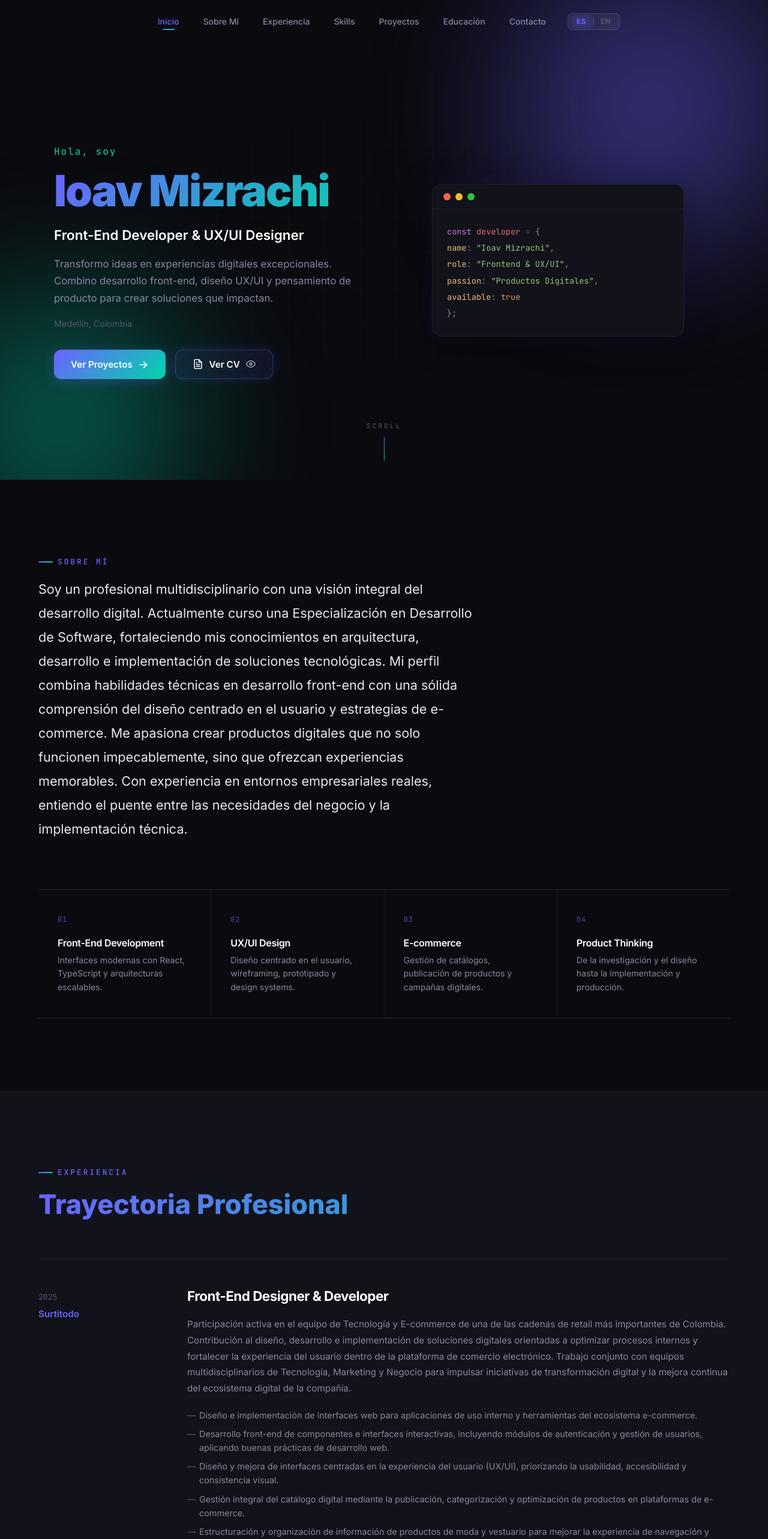
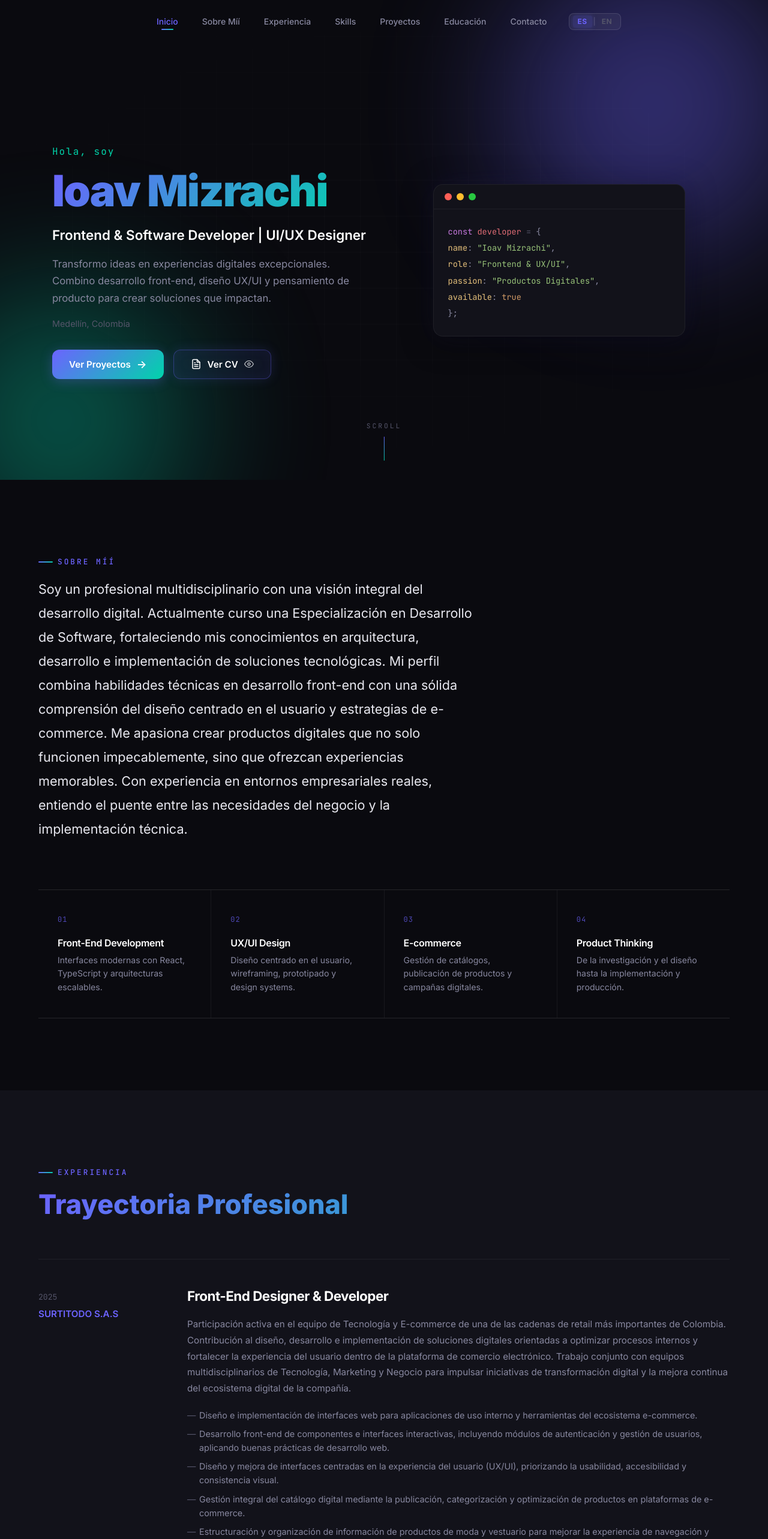
Before and after one commit to IoavM/Portafolio-Ioav, a React (Vite) app: page / in a window 1280 px wide. Shown: the top 2566 px of the page at 60% size. Built offline with nearby package versions, Linux system fonts and the light colour scheme.

Commit message:
feat: update CVs and profile data to Frontend & Software Developer | UI/UX Designer

```diff
--- a/src/data/portfolioData.ts
+++ b/src/data/portfolioData.ts
@@ -3,119 +3,124 @@ import type { PortfolioData } from "../types/types";
 export const portfolioData: PortfolioData = {
   personal: {
     name: "Ioav Mizrachi",
-    title: "Front-End Developer & UX/UI Designer",
+    title: "Frontend & Software Developer | UI/UX Designer",
     subtitle:
-      "Transformo ideas en experiencias digitales excepcionales. Combino desarrollo front-end, diseño UX/UI y pensamiento de producto para crear soluciones que impactan.",
-    location: "Medellín, Colombia",
+      "Diseñador Interactivo y estudiante de Especialización en Desarrollo de Software. Especializado en Front-End (React, TypeScript), Python, arquitecturas web y diseño UI/UX para crear productos digitales que impactan.",
+    location: "Medellín, Antioquia, Colombia",
   },
 
   about: {
     description:
-      "Soy un profesional multidisciplinario con una visión integral del desarrollo digital. Actualmente curso una Especialización en Desarrollo de Software, fortaleciendo mis conocimientos en arquitectura, desarrollo e implementación de soluciones tecnológicas. Mi perfil combina habilidades técnicas en desarrollo front-end con una sólida comprensión del diseño centrado en el usuario y estrategias de e-commerce. Me apasiona crear productos digitales que no solo funcionen impecablemente, sino que ofrezcan experiencias memorables. Con experiencia en entornos empresariales reales, entiendo el puente entre las necesidades del negocio y la implementación técnica.",
+      "Diseñador Interactivo con sólidas habilidades en el desarrollo de aplicaciones web y soluciones digitales. Actualmente curso una Especialización en Desarrollo de Software, fortaleciendo mi formación en ingeniería y desarrollo de soluciones tecnológicas. Me especializo en programación y desarrollo web, con un alto nivel de competencia en Python y Front-End, especialmente en React, JavaScript, HTML y CSS. Cuento con sólidos conocimientos en bases de datos relacionales y no relacionales, diseño UX/UI y desarrollo de aplicaciones digitales. Soy una persona resolutiva, con capacidad para trabajar en equipo y adaptarme rápidamente a nuevos retos, comprometido con la entrega de soluciones funcionales y de calidad.",
     highlights: [
       {
         icon: "01",
         title: "Front-End Development",
         description:
-          "Interfaces modernas con React, TypeScript y arquitecturas escalables.",
+          "Interfaces modernas con React, TypeScript, JavaScript y arquitecturas escalables.",
       },
       {
         icon: "02",
-        title: "UX/UI Design",
+        title: "Software Engineering & Python",
         description:
-          "Diseño centrado en el usuario, wireframing, prototipado y design systems.",
+          "Desarrollo de software (SDD), APIs, microservicios y bases de datos relacionales y NoSQL.",
       },
       {
         icon: "03",
-        title: "E-commerce",
+        title: "UI/UX & Product Design",
         description:
-          "Gestión de catálogos, publicación de productos y campañas digitales.",
+          "Diseño centrado en el usuario, wireframing, prototipado en Figma y design systems consistentes.",
       },
       {
         icon: "04",
-        title: "Product Thinking",
+        title: "E-commerce & Business Impact",
         description:
-          "De la investigación y el diseño hasta la implementación y producción.",
+          "Optimización de plataformas e-commerce, gestión de catálogos y análisis de datos para toma de decisiones.",
       },
     ],
   },
 
   experience: [
     {
-      company: "Surtitodo",
-      role: "Front-End Designer & Developer",
+      company: "SURTITODO S.A.S",
+      role: "Frontend Designer & Developer",
       period: "2025",
       description:
-        "Participación activa en el equipo de Tecnología y E-commerce de una de las cadenas de retail más importantes de Colombia. Contribución al diseño, desarrollo e implementación de soluciones digitales orientadas a optimizar procesos internos y fortalecer la experiencia del usuario dentro de la plataforma de comercio electrónico. Trabajo conjunto con equipos multidisciplinarios de Tecnología, Marketing y Negocio para impulsar iniciativas de transformación digital y la mejora continua del ecosistema digital de la compañía.",
+        "Participé en el equipo de Tecnología y E-commerce, contribuyendo al desarrollo de soluciones digitales para optimizar procesos internos y fortalecer la experiencia de usuario dentro de la plataforma de comercio electrónico. Colaboré con equipos multidisciplinarios en iniciativas de transformación digital, aportando al desarrollo de interfaces, funcionalidades y mejoras orientadas al negocio.",
       responsibilities: [
-        "Diseño e implementación de interfaces web para aplicaciones de uso interno y herramientas del ecosistema e-commerce.",
-        "Desarrollo front-end de componentes e interfaces interactivas, incluyendo módulos de autenticación y gestión de usuarios, aplicando buenas prácticas de desarrollo web.",
-        "Diseño y mejora de interfaces centradas en la experiencia del usuario (UX/UI), priorizando la usabilidad, accesibilidad y consistencia visual.",
-        "Gestión integral del catálogo digital mediante la publicación, categorización y optimización de productos en plataformas de e-commerce.",
-        "Estructuración y organización de información de productos de moda y vestuario para mejorar la experiencia de navegación y búsqueda.",
-        "Planificación y ejecución de campañas promocionales y comerciales digitales alineadas con los objetivos del negocio.",
-        "Colaboración directa con equipos multidisciplinarios de Tecnología, Marketing y Operaciones para el desarrollo de nuevas funcionalidades y la implementación de mejoras continuas.",
-        "Participación en procesos de transformación digital mediante la optimización de flujos operativos relacionados con el comercio electrónico.",
+        "Diseñé e implementé interfaces web para aplicaciones y herramientas internas dentro del ecosistema de comercio electrónico.",
+        "Desarrollé funcionalidades front-end, incluyendo módulos de autenticación y gestión de usuarios, aplicando buenas prácticas de desarrollo.",
+        "Contribuí a mejorar la experiencia digital de los usuarios mediante interfaces intuitivas y funcionales, alineadas con principios de UX/UI.",
+        "Colaboré estrechamente con los equipos de Tecnología, Marketing y Negocio para implementar mejoras continuas y atender las necesidades del negocio.",
+        "Gestioné y optimicé la información del catálogo de productos, realizando seguimiento al inventario y a los procesos de publicación para garantizar datos precisos y consistentes.",
+        "Monitoreé y analicé datos de campañas comerciales, evaluando sus resultados e impacto para apoyar la toma de decisiones y futuras mejoras.",
+        "Supervisé los procesos de publicación de productos, utilizando datos e indicadores para identificar pendientes, inconsistencias y oportunidades de mejora.",
+        "Participé en la ejecución de campañas comerciales y lanzamientos de e-commerce, realizando seguimiento a su desempeño y resultados.",
       ],
       tags: [
+        "React",
+        "Front-End",
         "UX/UI Design",
-        "Front-End",
         "E-commerce",
         "Product Thinking",
-        "Digital Marketing",
-        "Agile",
+        "Agile / Scrum",
       ],
     },
   ],
 
   skills: [
     {
-      category: "Desarrollo",
+      category: "Desarrollo & Software",
       icon: "DEV",
       skills: [
         {
           name: "Front-End",
           subskills: ["React", "JavaScript", "HTML", "CSS"],
           level: 90,
-          levelText: "Nivel alto",
+          levelText: "Avanzado",
         },
-        { name: "Python", level: 90, levelText: "Nivel alto" },
+        { name: "Python", level: 90, levelText: "Avanzado" },
         {
-          name: "Bases de datos",
+          name: "Bases de Datos",
           subskills: ["SQL", "MongoDB"],
           level: 90,
-          levelText: "Nivel alto",
+          levelText: "Avanzado",
         },
-        { name: "PHP", level: 70, levelText: "Nivel Medio" },
-        { name: "Node.js", level: 70, levelText: "Nivel Medio" },
+        { name: "Node.js", level: 70, levelText: "Intermedio" },
+        { name: "PHP", level: 70, levelText: "Intermedio" },
         {
           name: "Desarrollo de Software",
           subskills: ["SDD"],
+          level: 90,
+          levelText: "Avanzado",
         },
       ],
     },
     {
-      category: "Diseño y Creatividad",
+      category: "Diseño & Experiencia Interactiva",
       icon: "UX",
       skills: [
-        { name: "Figma", level: 90, levelText: "Nivel Alto" },
-        { name: "Photoshop", level: 70, levelText: "Nivel Medio" },
-        { name: "Illustrator", level: 70, levelText: "Nivel Medio" },
+        { name: "Figma (UI/UX)", level: 90, levelText: "Avanzado" },
+        { name: "Unity", level: 90, levelText: "Avanzado" },
+        { name: "Adobe Photoshop", level: 70, levelText: "Intermedio" },
+        { name: "Adobe Illustrator", level: 70, levelText: "Intermedio" },
       ],
     },
     {
-      category: "Análisis y Gestión",
+      category: "Gestión & Análisis",
       icon: "PM",
       skills: [
         {
-          name: "Análisis de datos",
+          name: "Análisis de Datos",
           subskills: ["R", "Excel"],
           level: 70,
-          levelText: "Nivel Medio",
+          levelText: "Intermedio",
         },
         {
-          name: "Gestión de proyectos",
-          subskills: ["SCRUM", "Azure DevOps", "Trello"],
+          name: "Gestión de Proyectos",
+          subskills: ["Scrum", "Azure DevOps", "Trello"],
+          level: 90,
+          levelText: "Avanzado",
         },
       ],
     },
@@ -125,7 +130,8 @@ export const portfolioData: PortfolioData = {
     {
       title: "I-HOMOTIC",
       image: "/projects/ihomotic.webp",
-      description: "Plataforma interactiva de domótica colombiana que permite simular y presupuestar la automatización de espacios. Incluye visualizador 3D interactivo y estimación de ahorro energético.",
+      description:
+        "Plataforma interactiva de domótica colombiana que permite simular y presupuestar la automatización de espacios. Incluye visualizador 3D interactivo y estimación de ahorro energético.",
       technologies: ["React", "TypeScript", "Vite", "Vanilla CSS"],
       repository: "https://github.com/IoavM/I-HOMOTIC",
       demo: "https://i-homotic.vercel.app/",
@@ -151,7 +157,8 @@ export const portfolioData: PortfolioData = {
     {
       title: "MACABI",
       image: "/projects/macabi.webp",
-      description: "Sitio web del complejo deportivo de canchas sintéticas en Popayán, Colombia. Permite explorar las instalaciones de primer nivel, consultar la escuela de fútbol y agilizar el alquiler de canchas por WhatsApp.",
+      description:
+        "Sitio web del complejo deportivo de canchas sintéticas en Popayán, Colombia. Permite explorar las instalaciones de primer nivel, consultar la escuela de fútbol y agilizar el alquiler de canchas por WhatsApp.",
       technologies: ["React", "JavaScript", "Vite", "Vanilla CSS"],
       repository: "https://github.com/IoavM/Macabi",
       demo: "https://macabi.vercel.app/",
@@ -159,7 +166,8 @@ export const portfolioData: PortfolioData = {
     {
       title: "FileMaster",
       image: "/projects/filemaster.png",
-      description: "Plataforma web todo en uno para procesar PDFs (unir, dividir por rango), comprimir imágenes, eliminar fondos con IA y convertir formatos. Diseñado con UX premium y descarga automática en ZIP por lotes.",
+      description:
+        "Plataforma web todo en uno para procesar PDFs (unir, dividir por rango), comprimir imágenes, eliminar fondos con IA y convertir formatos. Diseñado con UX premium y descarga automática en ZIP por lotes.",
       technologies: ["React", "TypeScript", "FastAPI", "Python", "TailwindCSS"],
       repository: "https://github.com/IoavM/FileMaster",
       demo: "https://file-master-chi.vercel.app/",
@@ -170,21 +178,15 @@ export const portfolioData: PortfolioData = {
     {
       institution: "Universidad EAFIT",
       degree: "Especialización en Desarrollo de Software",
-      period: "2026 — En curso",
+      period: "2026 – En curso",
       location: "Medellín, Colombia",
     },
     {
       institution: "Universidad EAFIT",
       degree: "Diseño Interactivo",
       gpa: "4.5 / 5.0",
-      period: "2022 — 2026",
+      period: "2022 – 2026",
       location: "Medellín, Colombia",
-    },
-    {
-      institution: "Colegio Colombo Francés",
-      degree: "Bachiller",
-      period: "2021",
-      location: "Popayán, Colombia",
     },
   ],
 
@@ -193,7 +195,7 @@ export const portfolioData: PortfolioData = {
       institution: "IBM",
       title: "Developing Front-End Apps with React",
       year: "2026",
-      status: "Completado",
+      status: "En curso",
       url: "https://courses.edx.org/certificates/4cfbfa08af3145079f855363b1263c8b",
     },
     {
@@ -201,7 +203,7 @@ export const portfolioData: PortfolioData = {
       title: "Backend APIs & Microservices",
       year: "2026",
       status: "Completado",
-      url: "https://courses.edx.org/certificates/c4b812aaa3ff47cb9b2c896c64cc1333?_gl=1*1czq877*_gcl_au*MTcxMDI5NDIyMS4xNzgyOTY3MDY3*_ga*NDgzMDg0MTczLjE3ODI5NjcwNjc.*_ga_D3KS4KMDT0*czE3ODI5NjcwNjckbzEkZzEkdDE3ODI5NjcyMjkkajYwJGwwJGgw",
+      url: "https://courses.edx.org/certificates/c4b812aaa3ff47cb9b2c896c64cc1333",
     },
     {
       institution: "Universidad Autónoma de Madrid",
@@ -221,13 +223,13 @@ export const portfolioData: PortfolioData = {
   softSkills: [
     "Resolución de Problemas",
     "Comunicación Efectiva",
-    "Trabajo en Equipo",
-    "Adaptabilidad Tecnológica",
+    "Trabajo en Equipo y Colaboración",
+    "Adaptabilidad a Nuevas Tecnologías",
     "Atención al Detalle",
-    "Innovación",
+    "Compromiso con la Innovación",
     "Liderazgo",
     "Creatividad",
-    "Aprendizaje Rápido",
+    "Facilidad de Aprendizaje",
   ],
 
   languages: [
@@ -240,7 +242,7 @@ export const portfolioData: PortfolioData = {
     phone: "+57 301 403 2120",
     linkedin: "https://linkedin.com/in/ioav-mizrachi-001377355",
     github: "https://github.com/IoavM",
-    portfolio: "#",
+    portfolio: "https://portafolio-ioav.vercel.app/",
     cvUrlEs: "/CV-Ioav-Mizrachi-Spanish-2026.pdf",
     cvUrlEn: "/CV-Ioav-Mizrachi-English-2026.pdf",
   },
--- a/src/i18n.ts
+++ b/src/i18n.ts
@@ -6,7 +6,7 @@ const resources = {
     translation: {
       navbar: {
         inicio: "Inicio",
-        acerca: "Sobre Mí",
+        acerca: "Sobre Míí",
         experiencia: "Experiencia",
         habilidades: "Skills",
         proyectos: "Proyectos",
@@ -17,7 +17,7 @@ const resources = {
       },
       hero: {
         greeting: "Hola, soy",
-        title: "Front-End Developer & UX/UI Designer",
+        title: "Frontend & Software Developer | UI/UX Designer",
         subtitle:
           "Transformo ideas en experiencias digitales excepcionales. Combino desarrollo front-end, diseño UX/UI y pensamiento de producto para crear soluciones que impactan.",
         location: "Medellín, Colombia",
@@ -30,7 +30,7 @@ const resources = {
         codePassion: "Productos Digitales",
       },
       about: {
-        tag: "Sobre Mí",
+        tag: "Sobre Míí",
         description:
           "Soy un profesional multidisciplinario con una visión integral del desarrollo digital. Actualmente curso una Especialización en Desarrollo de Software, fortaleciendo mis conocimientos en arquitectura, desarrollo e implementación de soluciones tecnológicas. Mi perfil combina habilidades técnicas en desarrollo front-end con una sólida comprensión del diseño centrado en el usuario y estrategias de e-commerce. Me apasiona crear productos digitales que no solo funcionen impecablemente, sino que ofrezcan experiencias memorables. Con experiencia en entornos empresariales reales, entiendo el puente entre las necesidades del negocio y la implementación técnica.",
         highlights: [
@@ -67,7 +67,7 @@ const resources = {
         areas: "Áreas",
         items: [
           {
-            company: "Surtitodo",
+            company: "SURTITODO S.A.S",
             role: "Front-End Designer & Developer",
             period: "2025",
             description:
@@ -311,7 +311,7 @@ const resources = {
         error: "No se pudo cargar el CV. Intenta descargarlo directamente.",
       },
       footer: {
-        tagline: "Front-End Developer & UX/UI Designer",
+        tagline: "Frontend & Software Developer | UI/UX Designer",
         rights: "Todos los derechos reservados.",
         builtWith: "Desarrollado con React + TypeScript",
       },
@@ -332,7 +332,7 @@ const resources = {
       },
       hero: {
         greeting: "Hi, I'm",
-        title: "Front-End Developer & UX/UI Designer",
+        title: "Frontend & Software Developer | UI/UX Designer",
         subtitle:
           "I transform ideas into exceptional digital experiences. Combining front-end development, UX/UI design, and product thinking to build impactful solutions.",
         location: "Medellín, Colombia",
@@ -382,7 +382,7 @@ const resources = {
         areas: "Areas",
         items: [
           {
-            company: "Surtitodo",
+            company: "SURTITODO S.A.S",
             role: "Front-End Designer & Developer",
             period: "2025",
             description:
@@ -626,7 +626,7 @@ const resources = {
         error: "Could not load the CV. Try downloading it directly.",
       },
       footer: {
-        tagline: "Front-End Developer & UX/UI Designer",
+        tagline: "Frontend & Software Developer | UI/UX Designer",
         rights: "All rights reserved.",
         builtWith: "Built with React + TypeScript",
       },
```
Also changed, not shown: 2 other files (tests, documents, lock files or other folders).
